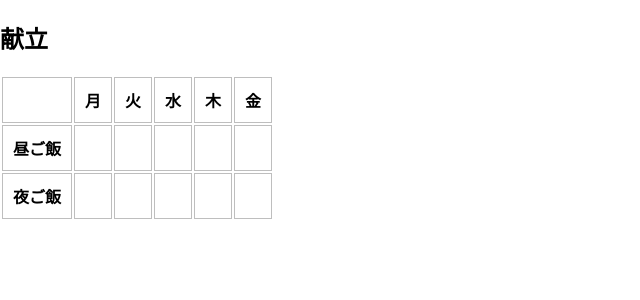
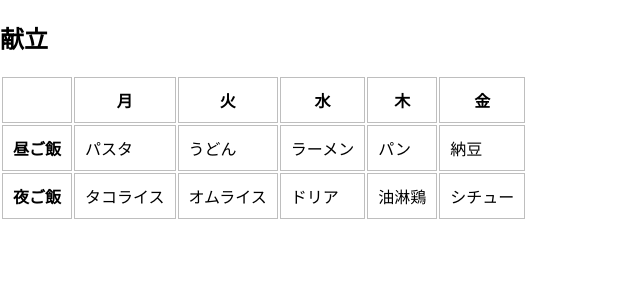
Before and after one commit to tkze0811/weekly-menu-picker, a React (Create React App) app: page / in a window 1280 px wide. Shown: the top 300 px of the page, without its empty margins (0-640 px from the left). Built offline with nearby package versions, Linux system fonts and the light colour scheme; the HTML template or start-up script is replaced by a standard one.

Commit message:
画面リロード時にその週の献立をランダム表示する

```diff
--- a/src/App.tsx
+++ b/src/App.tsx
@@ -1,8 +1,13 @@
 import React from "react";
 import "./App.css";
+import { DINNER_MENUS } from "./consts/dinnerMenus";
+import { LUNCH_MENUS } from "./consts/lunchMenus";
+import { WEEK_DAYS } from "./consts/weekdays";
+import { shuffleArray } from "./utils/shuffleArray";
 
 function App() {
-  const weekdays: string[] = ["月", "火", "水", "木", "金"];
+  const lunchMenus = shuffleArray(LUNCH_MENUS);
+  const dinnerMenus = shuffleArray(DINNER_MENUS);
 
   return (
     <div className="App">
@@ -11,7 +16,7 @@ function App() {
         <thead>
           <tr>
             <th scope="col"></th>
-            {weekdays.map((weekday, index) => {
+            {WEEK_DAYS.map((weekday, index) => {
               return (
                 <th key={index} scope="col">
                   {weekday}
@@ -23,24 +28,23 @@ function App() {
         <tbody>
           <tr>
             <th scope="row">昼ご飯</th>
-            <td></td>
-            <td></td>
-            <td></td>
-            <td></td>
-            <td></td>
+            {lunchMenus.map((menu, index) => {
+              if (index <= 4) {
+                return <td key={index}>{menu}</td>;
+              }
+            })}
           </tr>
           <tr>
             <th scope="row">夜ご飯</th>
-            <td></td>
-            <td></td>
-            <td></td>
-            <td></td>
-            <td></td>
+            {dinnerMenus.map((menu, index) => {
+              if (index <= 4) {
+                return <td key={index}>{menu}</td>;
+              }
+            })}
           </tr>
         </tbody>
       </table>
     </div>
   );
 }
-
 export default App;
--- /dev/null
+++ b/src/utils/shuffleArray.ts
@@ -0,0 +1,13 @@
+export const shuffleArray = (array: string[]): string[] => {
+  const cloneArray = [...array]; //...は配列を展開してコピーしている
+
+  for (let i = cloneArray.length - 1; i >= 0; i--) {
+    let rand = Math.floor(Math.random() * (i + 1));
+    // 配列の要素の順番を入れ替える
+    let tmpStorage = cloneArray[i];
+    cloneArray[i] = cloneArray[rand];
+    cloneArray[rand] = tmpStorage;
+  }
+
+  return cloneArray;
+};
```
